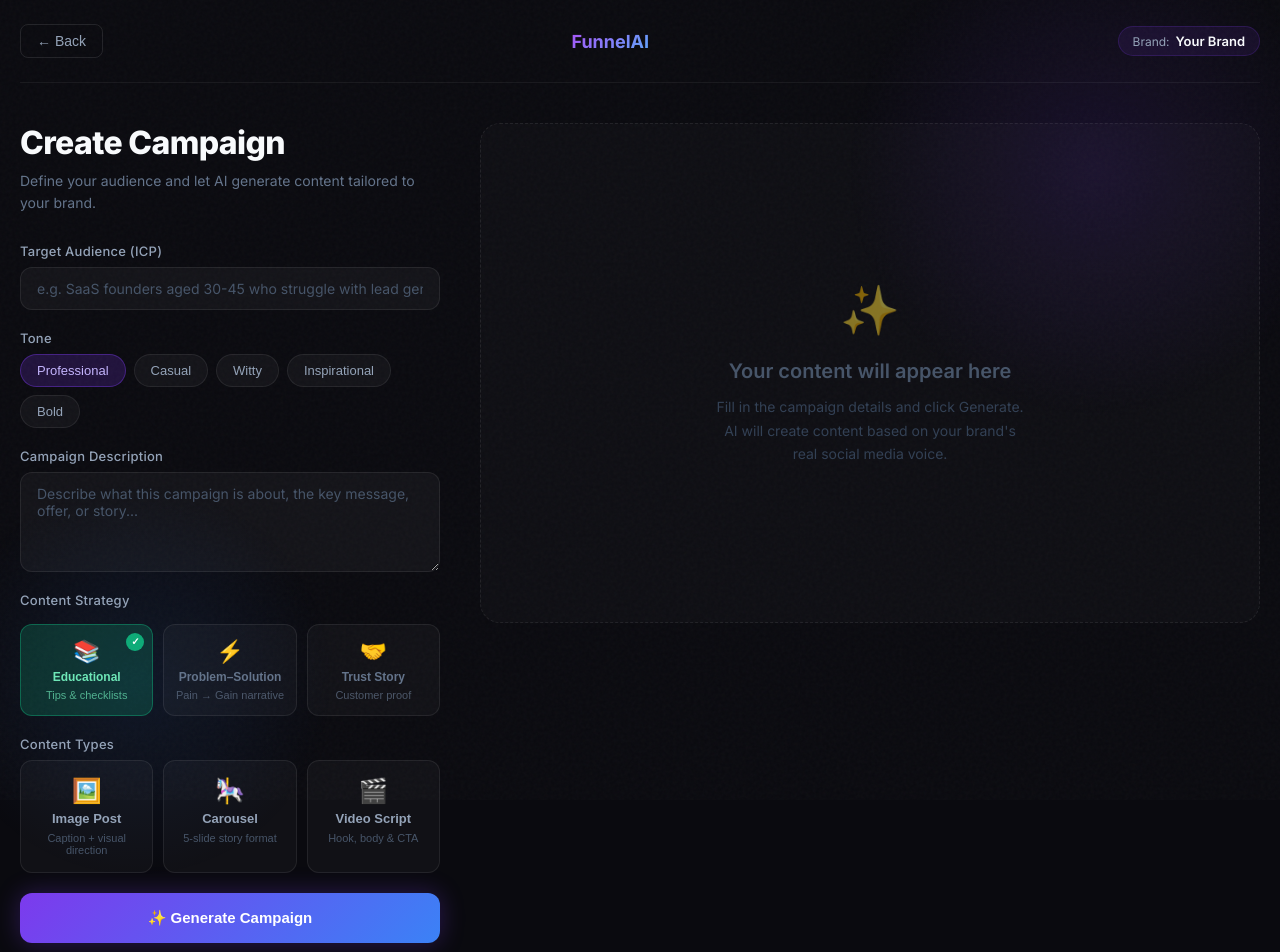
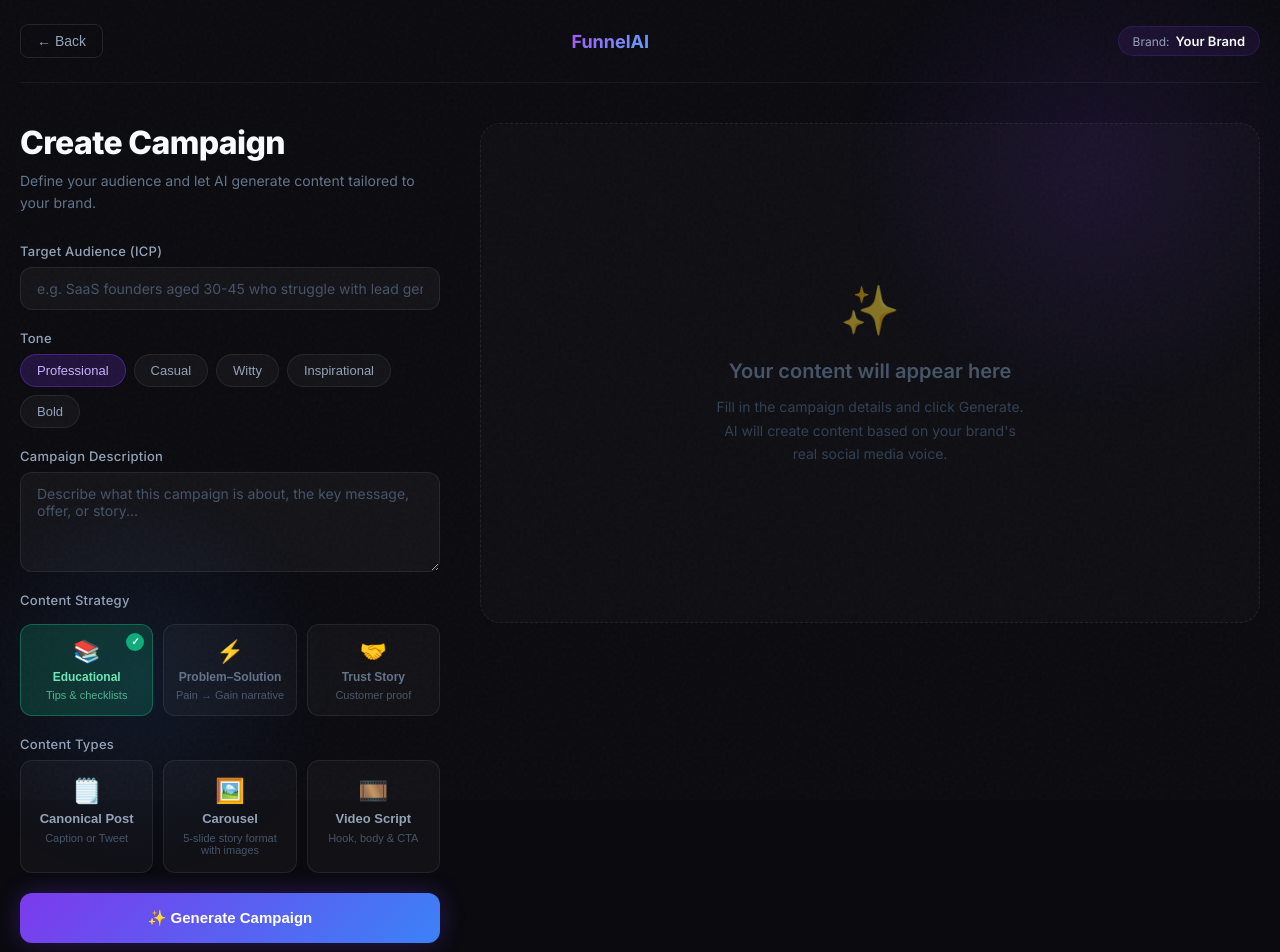
Before and after one commit to Automation-Marketing/frontend, a Next.js app in the folder funnel/: page /campaign in a window 1280 px wide. Shown: the top 952 px of the page. Built offline with nearby package versions, Linux system fonts and the light colour scheme.

Commit message:
feat: Implement view area for canonical post & carousel

```diff
--- a/funnel/app/campaign/page.tsx
+++ b/funnel/app/campaign/page.tsx
@@ -4,6 +4,7 @@ import { useState, Suspense } from "react";
 import { useSearchParams, useRouter } from "next/navigation";
 
 const TONES = ["Professional", "Casual", "Witty", "Inspirational", "Bold"];
+const BACKEND_URL = "http://localhost:8000";
 
 const TEMPLATE_TYPES = [
     {
@@ -36,27 +37,29 @@ const TEMPLATE_TYPES = [
 ];
 
 const CONTENT_TYPES = [
-    { id: "image", label: "Image Post", icon: "🖼️", desc: "Caption + visual direction" },
-    { id: "carousel", label: "Carousel", icon: "🎠", desc: "5-slide story format" },
-    { id: "video_script", label: "Video Script", icon: "🎬", desc: "Hook, body & CTA" },
+    { id: "image", label: "Canonical Post", icon: "🗒️", desc: "Caption or Tweet" },
+    { id: "carousel", label: "Carousel", icon: "🖼️", desc: "5-slide story format with images" },
+    { id: "video_script", label: "Video Script", icon: "🎞️", desc: "Hook, body & CTA" },
 ];
 
 type ImageContent = {
     caption: string;
     visual_description: string;
     hashtags: string[];
+    image_url?: string;
 };
 
 type CarouselSlide = {
     slide_number: number;
     title: string;
     body: string;
+    image_url?: string;
 };
 
 type CarouselContent = {
     title: string;
     slides: CarouselSlide[];
-    cta_slide: { title: string; body: string };
+    cta_slide: { title: string; body: string; image_url?: string };
 };
 
 
@@ -74,6 +77,7 @@ type GeneratedContent = {
     image?: ImageContent;
     carousel?: CarouselContent;
     video_script?: VideoScript;
+    image_url?: string; // Root level image for canonical post
 };
 
 function CampaignPageInner() {
@@ -357,6 +361,15 @@ function CampaignPageInner() {
                                 {/* Canonical post */}
                                 {result.canonical_post && (
                                     <ResultCard icon="✍️" title="Canonical Post">
+                                        {result.image_url && (
+                                            <div style={styles.imagePreviewContainer}>
+                                                <img
+                                                    src={`${BACKEND_URL}${result.image_url}`}
+                                                    alt="AI Generated"
+                                                    style={styles.imagePreview}
+                                                />
+                                            </div>
+                                        )}
                                         <p style={styles.captionText}>{result.canonical_post}</p>
                                     </ResultCard>
                                 )}
@@ -465,6 +478,17 @@ function CarouselResult({ data }: { data: CarouselContent }) {
                     <div style={styles.slideNumber}>
                         {activeSlide === allSlides.length - 1 ? "CTA Slide" : `Slide ${activeSlide + 1}`}
                     </div>
+
+                    {allSlides[activeSlide].image_url && (
+                        <div style={styles.slideImageContainer}>
+                            <img
+                                src={`${BACKEND_URL}${allSlides[activeSlide].image_url}`}
+                                alt={`Slide ${activeSlide + 1}`}
+                                style={styles.slideImage}
+                            />
+                        </div>
+                    )}
+
                     <h3 style={styles.slideTitle}>{allSlides[activeSlide].title}</h3>
                     <p style={styles.bodyText}>{allSlides[activeSlide].body}</p>
                 </div>
@@ -907,6 +931,32 @@ const styles: Record<string, React.CSSProperties> = {
         letterSpacing: "0.04em",
         textTransform: "capitalize" as const,
     },
+    imagePreviewContainer: {
+        width: "100%",
+        borderRadius: "12px",
+        overflow: "hidden",
+        marginBottom: "16px",
+        background: "rgba(0,0,0,0.2)",
+        aspectRatio: "1 / 1",
+    },
+    imagePreview: {
+        width: "100%",
+        height: "100%",
+        objectFit: "cover" as const,
+    },
+    slideImageContainer: {
+        width: "100%",
+        borderRadius: "12px",
+        overflow: "hidden",
+        marginBottom: "16px",
+        background: "rgba(0,0,0,0.2)",
+        aspectRatio: "16 / 9",
+    },
+    slideImage: {
+        width: "100%",
+        height: "100%",
+        objectFit: "cover" as const,
+    },
 };
 
 export default function CampaignPage() {
--- a/funnel/app/layout.tsx
+++ b/funnel/app/layout.tsx
@@ -12,7 +12,7 @@ export default function RootLayout({
   children: React.ReactNode;
 }>) {
   return (
-    <html lang="en">
+    <html lang="en" suppressHydrationWarning>
       <body style={{ position: "relative", zIndex: 1 }}>
         {children}
       </body>
```
